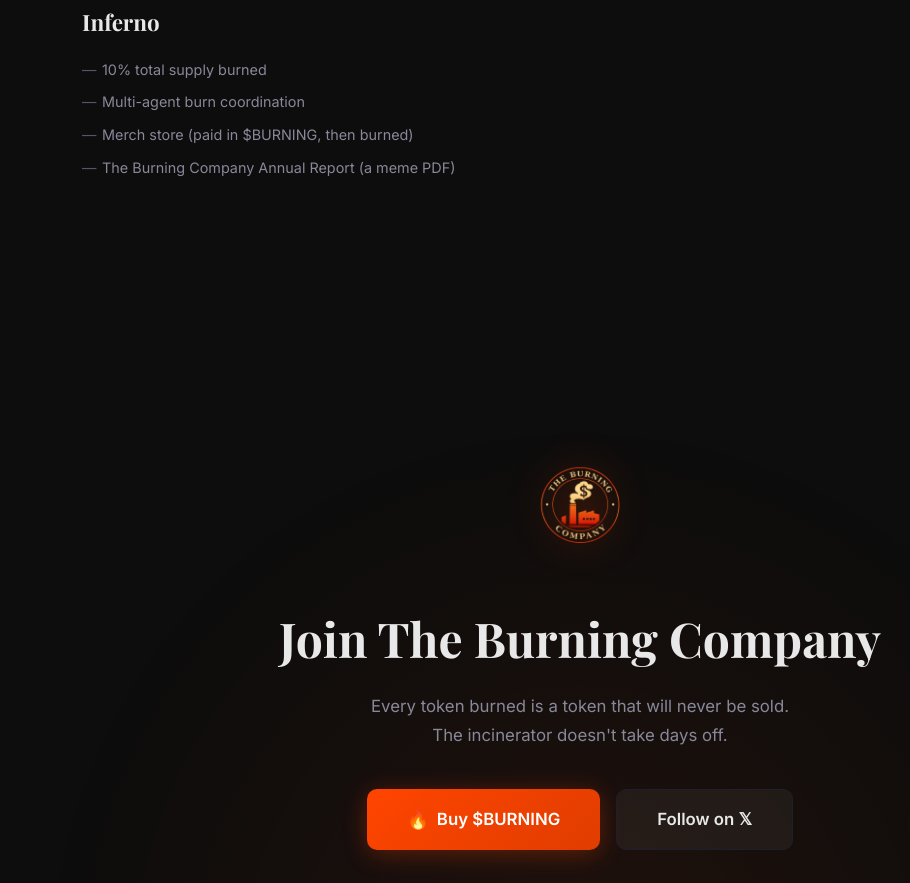
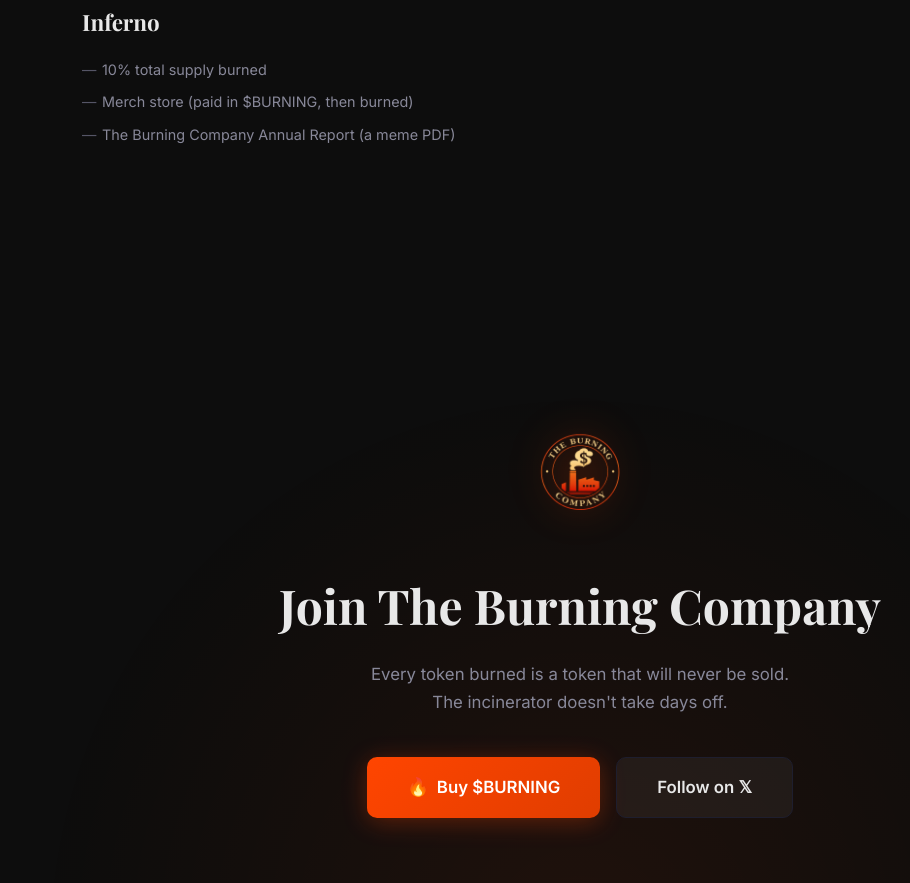
Before and after one commit to jeligambles-dev/theburningcompany, a website: page website/index.html in a window 1280 px wide. Shown: the part 7009-7892 px from the top of the page, without its empty margins (60-970 px from the left). Drawn offline with nearby package versions, Linux system fonts and the light colour scheme; no server answers.

Commit message:
remove multi-agent burn coordination from roadmap

```diff
--- a/website/index.html
+++ b/website/index.html
@@ -458,7 +458,6 @@
                         <h3>Inferno</h3>
                         <ul>
                             <li>10% total supply burned</li>
-                            <li>Multi-agent burn coordination</li>
                             <li>Merch store (paid in $BURNING, then burned)</li>
                             <li>The Burning Company Annual Report (a meme PDF)</li>
                         </ul>
```
